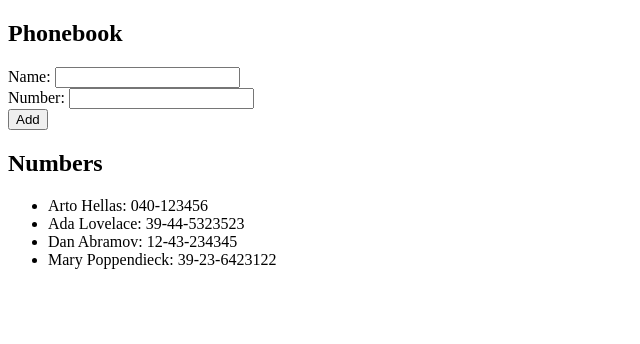
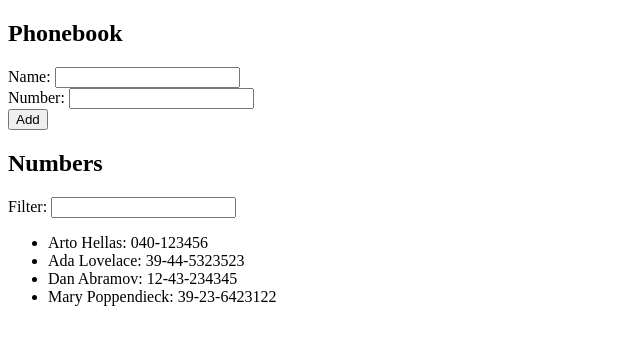
Before and after one commit to Hokome/helsinki-course, a React (Vite) app in the folder part2/phonebook/: page / in a window 1280 px wide. Shown: the top 344 px of the page, without its empty margins (0-640 px from the left). Built offline with nearby package versions, Linux system fonts and the light colour scheme.

Commit message:
Added filter

```diff
--- a/part2/phonebook/src/App.jsx
+++ b/part2/phonebook/src/App.jsx
@@ -1,6 +1,7 @@
 import { useState } from 'react'
 import PersonsForm from './components/form'
 import Persons from './components/numbers';
+import Filter from './components/filter';
 
 const App = () => {
   const [persons, setPersons] = useState([
@@ -35,7 +36,8 @@ const App = () => {
       <h2>Phonebook</h2>
       <PersonsForm submit={addPerson} newName={newName} newNumber={newNumber} setNewName={setNewName} setNewNumber={setNewNumber}></PersonsForm>
       <h2>Numbers</h2>
-      <Persons persons={persons}></Persons>
+      <Filter filter={filter} setFilter={setFilter}></Filter>
+      <Persons persons={persons} filter={filter}></Persons>
     </div>
   )
 }
--- a/part2/phonebook/src/components/filter.jsx
+++ b/part2/phonebook/src/components/filter.jsx
@@ -0,0 +1,8 @@
+const Filter = ({ filter, setFilter }) => {
+  return (
+    <p>
+      Filter: <input value={filter} onChange={event => setFilter(event.target.value)} />
+    </p>)
+}
+
+export default Filter
--- a/part2/phonebook/src/components/numbers.jsx
+++ b/part2/phonebook/src/components/numbers.jsx
@@ -1,7 +1,13 @@
-const Persons = ({ persons }) => {
+function testFilter(person, filter) {
+  if (person.name.includes(filter)) return (
+    <li key={person.id}>{person.name}: {person.number}</li>
+  )
+}
+
+const Persons = ({ persons, filter }) => {
   return (
     <ul>
-      {persons.map(v => (<li key={v.id}>{v.name}: {v.number}</li>))}
+      {persons.map(v => testFilter(v, filter))}
     </ul>
   )
 }
```
